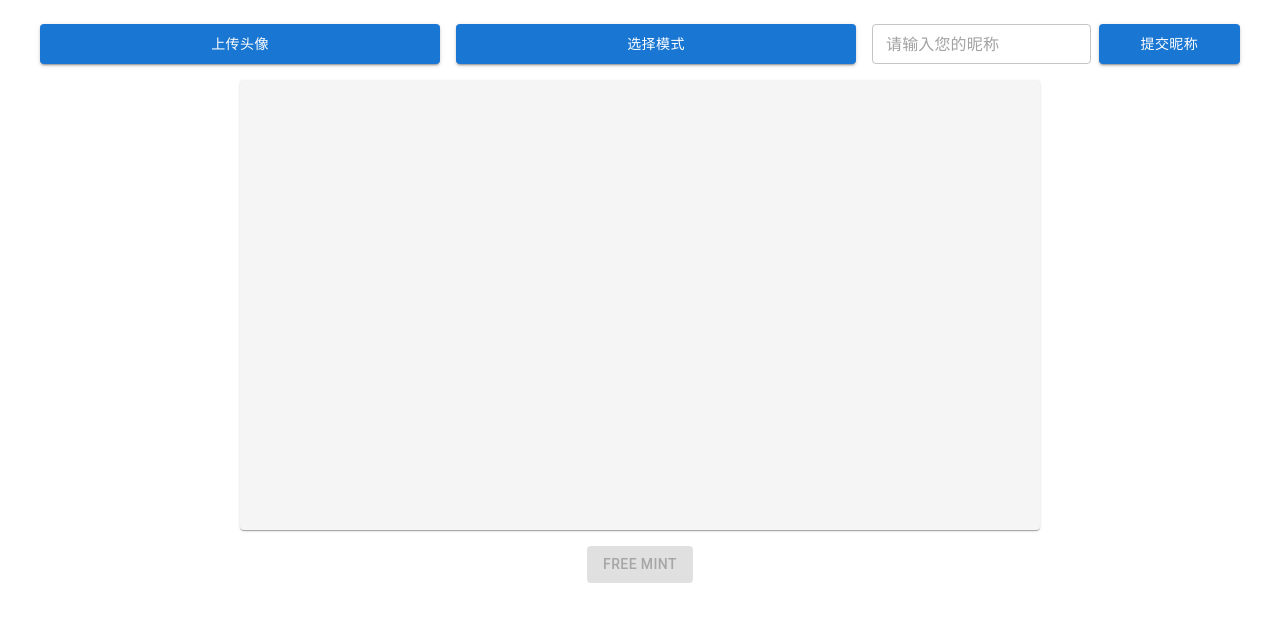
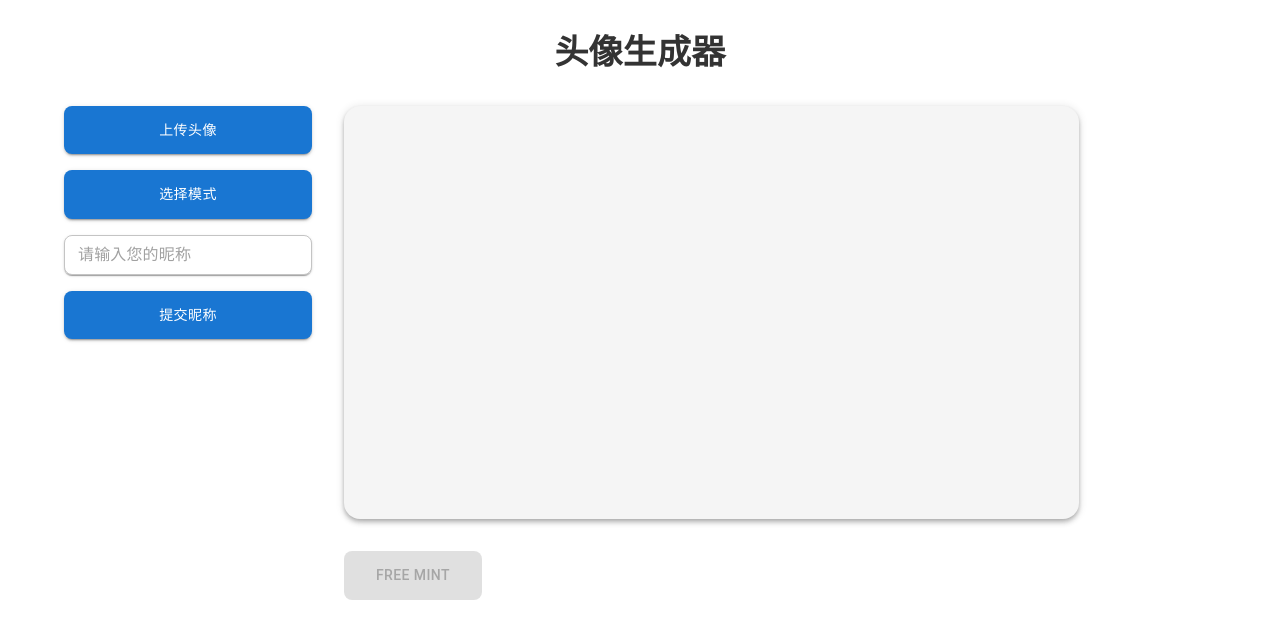
Before and after one commit to Lucas4MouthGauard/hotmapfun, a React (Create React App) app in the folder bnoffers/meme-generator/: page / in a window 1280 px wide. Shown: the top 638 px of the page. Built offline with nearby package versions, Linux system fonts and the light colour scheme.

Commit message:
更新：调整图片尺寸为8倍，优化布局

```diff
--- a/bnoffers/meme-generator/src/App.js
+++ b/bnoffers/meme-generator/src/App.js
@@ -1,5 +1,5 @@
 import React, { useState, useRef } from 'react';
-import { Box, Button, Paper, Dialog, DialogTitle, DialogContent, List, ListItem, ListItemButton, ListItemText, TextField } from '@mui/material';
+import { Box, Button, Paper, Dialog, DialogTitle, DialogContent, List, ListItem, ListItemButton, ListItemText, TextField, Container, Typography, Grid } from '@mui/material';
 import html2canvas from 'html2canvas';
 
 function App() {
@@ -48,12 +48,32 @@ function App() {
   };
 
   return (
-    <Box sx={{ p: 3, maxWidth: 1200, margin: '0 auto' }}>
-      <Box sx={{ mb: 2, display: 'flex', gap: 2 }}>
+    <Container maxWidth="lg" sx={{ py: 4 }}>
+      <Typography variant="h4" component="h1" align="center" gutterBottom sx={{ mb: 4, fontWeight: 'bold', color: '#333' }}>
+        头像生成器
+      </Typography>
+
+      <Grid container spacing={4}>
+        <Grid item xs={12} md={4}>
+          <Box sx={{
+            display: 'flex',
+            flexDirection: 'column',
+            gap: 2,
+            position: 'sticky',
+            top: 20
+          }}>
             <Button
               variant="contained"
               component="label"
-          sx={{ flex: 1 }}
+              sx={{
+                py: 1.5,
+                px: 3,
+                borderRadius: 2,
+                boxShadow: 2,
+                '&:hover': {
+                  boxShadow: 4
+                }
+              }}
             >
               上传头像
               <input
@@ -66,38 +86,62 @@ function App() {
             <Button
               variant="contained"
               onClick={() => setOpenDialog(true)}
-          sx={{ flex: 1 }}
+              sx={{
+                py: 1.5,
+                px: 3,
+                borderRadius: 2,
+                boxShadow: 2,
+                '&:hover': {
+                  boxShadow: 4
+                }
+              }}
             >
               选择模式
             </Button>
-        <Box sx={{ display: 'flex', gap: 1, flex: 1 }}>
             <TextField
               placeholder="请输入您的昵称"
               variant="outlined"
               size="small"
               value={nickname}
               onChange={(e) => setNickname(e.target.value)}
-            sx={{ flex: 1 }}
+              sx={{
+                '& .MuiOutlinedInput-root': {
+                  borderRadius: 2,
+                  boxShadow: 1
+                }
+              }}
             />
             <Button
               variant="contained"
               onClick={handleSubmitNickname}
-            sx={{ flex: 0.5 }}
+              sx={{
+                py: 1.5,
+                px: 3,
+                borderRadius: 2,
+                boxShadow: 2,
+                '&:hover': {
+                  boxShadow: 4
+                }
+              }}
             >
               提交昵称
             </Button>
           </Box>
-      </Box>
+        </Grid>
 
+        <Grid item xs={12} md={8}>
+          <Box sx={{ display: 'flex', flexDirection: 'column', alignItems: 'center' }}>
             <Paper
               ref={memeRef}
               sx={{
                 position: 'relative',
-          width: '66.67%',
-          paddingBottom: '37.5%',
+                width: '533.36%',
+                paddingBottom: '300%',
                 margin: '0 auto',
                 overflow: 'hidden',
-          backgroundColor: '#f5f5f5'
+                backgroundColor: '#f5f5f5',
+                borderRadius: 4,
+                boxShadow: 4
               }}
             >
               {background && (
@@ -150,24 +194,52 @@ function App() {
               )}
             </Paper>
 
-      <Box sx={{ mt: 2, textAlign: 'center' }}>
             <Button
               variant="contained"
               color="primary"
               onClick={handleDownload}
               disabled={!avatar || !background}
+              sx={{
+                mt: 4,
+                py: 1.5,
+                px: 4,
+                borderRadius: 2,
+                boxShadow: 2,
+                '&:hover': {
+                  boxShadow: 4
+                }
+              }}
             >
               Free Mint
             </Button>
           </Box>
+        </Grid>
+      </Grid>
 
-      <Dialog open={openDialog} onClose={() => setOpenDialog(false)}>
-        <DialogTitle>选择模式</DialogTitle>
+      <Dialog
+        open={openDialog}
+        onClose={() => setOpenDialog(false)}
+        PaperProps={{
+          sx: {
+            borderRadius: 2,
+            boxShadow: 4
+          }
+        }}
+      >
+        <DialogTitle sx={{ textAlign: 'center', fontWeight: 'bold' }}>选择模式</DialogTitle>
         <DialogContent>
           <List>
             {Object.keys(modeBackgrounds).map((mode) => (
               <ListItem key={mode} disablePadding>
-                <ListItemButton onClick={() => handleModeSelect(mode)}>
+                <ListItemButton
+                  onClick={() => handleModeSelect(mode)}
+                  sx={{
+                    borderRadius: 1,
+                    '&:hover': {
+                      backgroundColor: 'rgba(0, 0, 0, 0.04)'
+                    }
+                  }}
+                >
                   <ListItemText primary={mode} />
                 </ListItemButton>
               </ListItem>
@@ -175,7 +247,7 @@ function App() {
           </List>
         </DialogContent>
       </Dialog>
-    </Box>
+    </Container>
   );
 }
 
```
Lines whose indentation alone changed are shown as unchanged.
